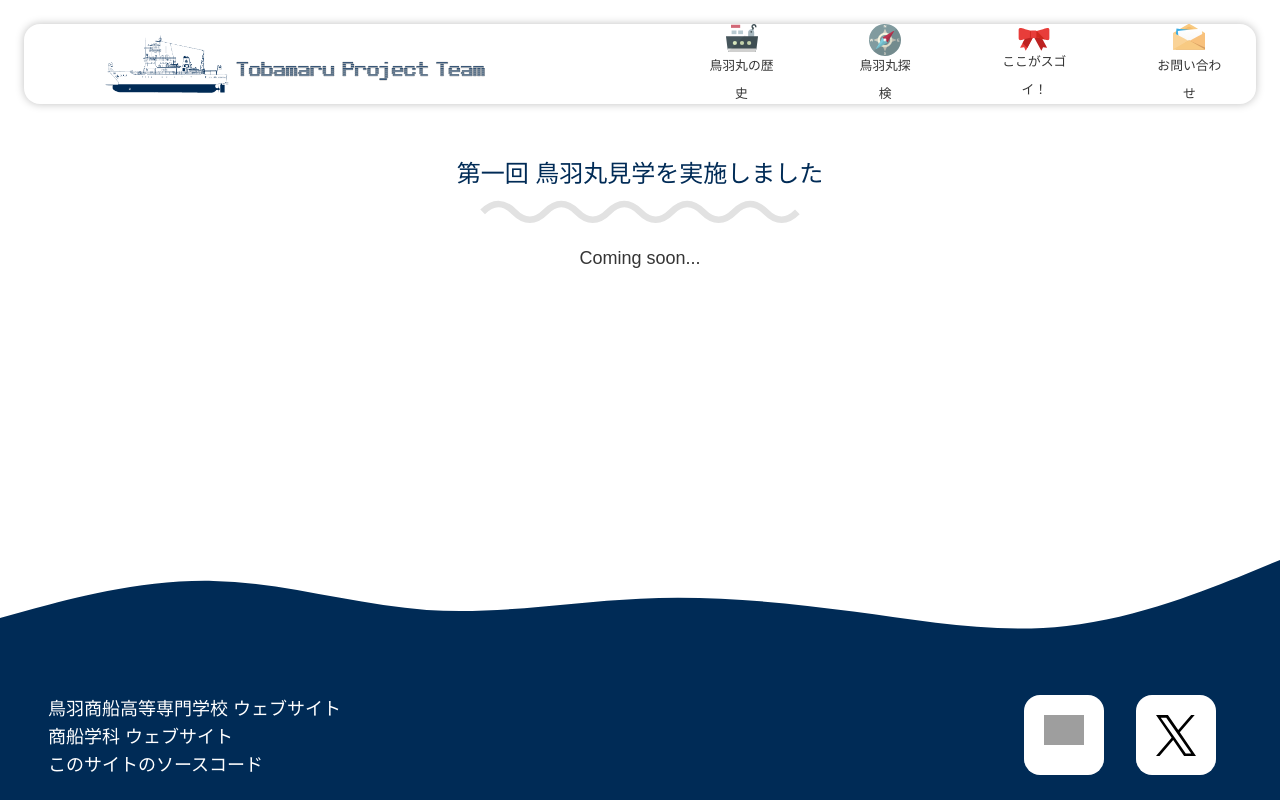
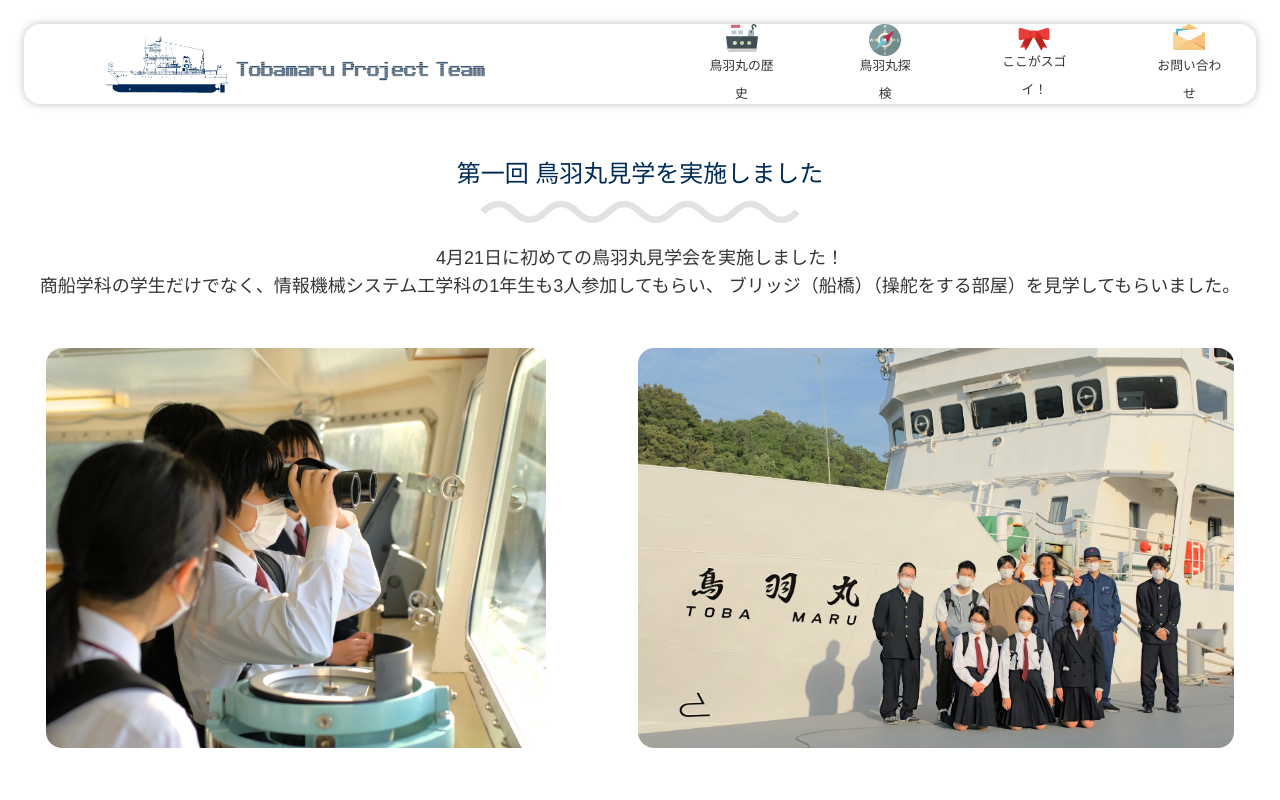
Before and after one commit to takara2314/3rd-tobamaru-lastyear, a SvelteKit app: page /news/1st-tobamaru-visit in a window 1280 px wide. Shown: the top 800 px of the page. Built offline with nearby package versions, Linux system fonts and the light colour scheme; grey boxes are pictures that could not be loaded; a web font is replaced by a local one.

Commit message:
Add: 第一回 鳥羽丸見学の記事

```diff
--- a/src/routes/news/1st-tobamaru-visit/+page.svelte
+++ b/src/routes/news/1st-tobamaru-visit/+page.svelte
@@ -15,7 +15,48 @@
       第一回 鳥羽丸見学を実施しました
     </H2>
     <div>
-      Coming soon...
+      <p>
+        4月21日に初めての鳥羽丸見学会を実施しました！
+      </p>
+      <p>
+        商船学科の学生だけでなく、情報機械システム工学科の1年生も3人参加してもらい、
+        ブリッジ（船橋）（操舵をする部屋）を見学してもらいました。
+      </p>
     </div>
   </article>
+
+  <ul>
+    <li>
+      <img
+        src="/photos/looking.webp"
+        alt="望遠鏡を見る女の子"
+      />
+    </li>
+    <li>
+      <img
+        src="/photos/commemorative-photo.webp"
+        alt="集合写真"
+      />
+    </li>
+  </ul>
 </main>
+
+<style>
+  ul {
+    margin-top: 3rem;
+    display: flex;
+    flex-direction: row;
+    flex-wrap: wrap;
+    justify-content: space-around;
+  }
+
+  li {
+    height: 50svh;
+  }
+
+  @media (min-width: 1024px) {
+    img {
+      border-radius: 1rem;
+    }
+  }
+</style>
```
